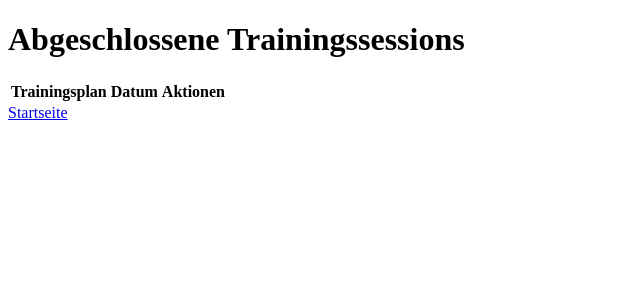
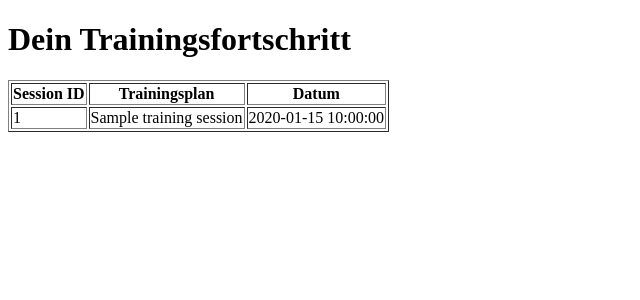
Before and after one commit to quentin050602/meine-website, a Flask app: page /progress in a window 1280 px wide. Shown: the top 300 px of the page, without its empty margins (0-640 px from the left). Run offline with Flask 3, Linux system fonts and the light colour scheme; a user stored in the database is signed in; tables that the repository leaves empty hold one stand-in row (values such as "Sample post"); a database or web service that is not in the repository returns one stand-in record (values such as "Sample title"); lists and menus that the app fills with data are empty; some libraries are stand-ins or nearby versions.

Commit message:
Fix: progress + aktuelles Datum hinzugefügt

```diff
--- a/app.py
+++ b/app.py
@@ -62,6 +62,9 @@ def test_db():
     except Exception as e:
         return f"Database Connection Failed: {str(e)}"
 
+
+
+
 # **Route: Datei-Download ohne .html-Probleme**
 @app.route('/downloads/<filename>')
 def download_file(filename):
@@ -72,10 +75,14 @@ def download_file(filename):
 
     return send_file(file_path, as_attachment=True)
 
+
+
 # **Route: Startseite**
 @app.route('/')
 def home():
     return render_template('index.html')
+
+
 
 # **Route: add**
 @app.route('/add')
@@ -83,21 +90,46 @@ def add():
     return render_template('add.html')
 
 
+
 # **Route: Trainingspläne**
 @app.route('/training')
 def training():
     return render_template('training.html')
+
+
 
 # **Route: Ernährungspläne**
 @app.route('/nutrition')
 def nutrition():
     return render_template('nutrition.html')
 
+
+
+
 # **Route: Fortschritte anzeigen (geschützt)**
-@app.route('/progress')
+@app.route('/progress', methods=['GET', 'POST'])
 @login_required
 def progress():
-    return render_template('progress.html')
+    conn = get_db_connection()
+    cur = conn.cursor()
+
+    # Trainingssessions des aktuellen Benutzers abrufen
+    cur.execute('''
+        SELECT ts.id, p.name, ts.date
+        FROM training_sessions ts
+        JOIN plans p ON ts.plan_id = p.id
+        WHERE ts.user_id = %s
+        ORDER BY ts.date DESC;
+    ''', (current_user.id,))
+
+    sessions = cur.fetchall()
+
+    cur.close()
+    conn.close()
+
+    # Trainingssessions an das Template übergeben
+    return render_template('progress.html', sessions=sessions)
+
 
 #Route: Plan auswählen
 @app.route('/select_plan', methods=['GET', 'POST'])
--- a/templates/progress.html
+++ b/templates/progress.html
@@ -2,31 +2,32 @@
 <html lang="de">
 <head>
     <meta charset="UTF-8">
-        <title>Fortschritte</title>
+    <title>Trainingsfortschritt</title>
 </head>
 <body>
-    <h1>Abgeschlossene Trainingssessions</h1>
-    <table>
+    <h1>Dein Trainingsfortschritt</h1>
+
+    {% if sessions %}
+        <table border="1">
             <thead>
                 <tr>
+                    <th>Session ID</th>
                     <th>Trainingsplan</th>
                     <th>Datum</th>
-                <th>Aktionen</th>
                 </tr>
             </thead>
             <tbody>
                 {% for session in sessions %}
                 <tr>
+                    <td>{{ session[0] }}</td>
                     <td>{{ session[1] }}</td>
                     <td>{{ session[2] }}</td>
-                <td>
-                    <a href="{{ url_for('session_details', session_id=session[0]) }}">Details ansehen</a>
-                </td>
                 </tr>
                 {% endfor %}
             </tbody>
         </table>
- <a href="/"> Startseite </a>
+    {% else %}
+        <p>Keine Trainingssessions gefunden.</p>
+    {% endif %}
 </body>
-
 </html>
```
Lines whose indentation alone changed are shown as unchanged.
